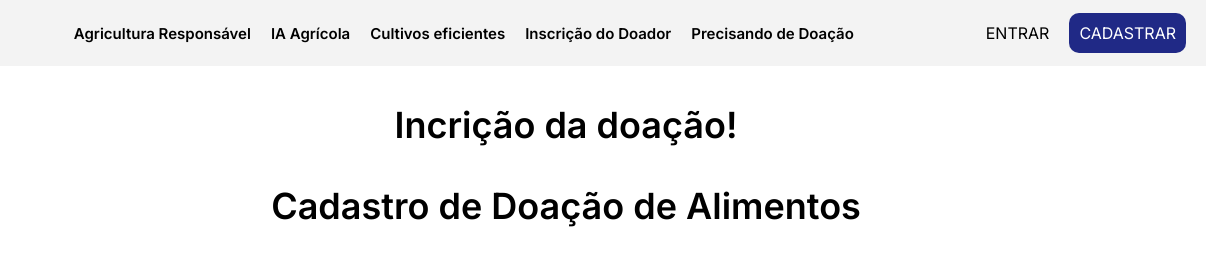
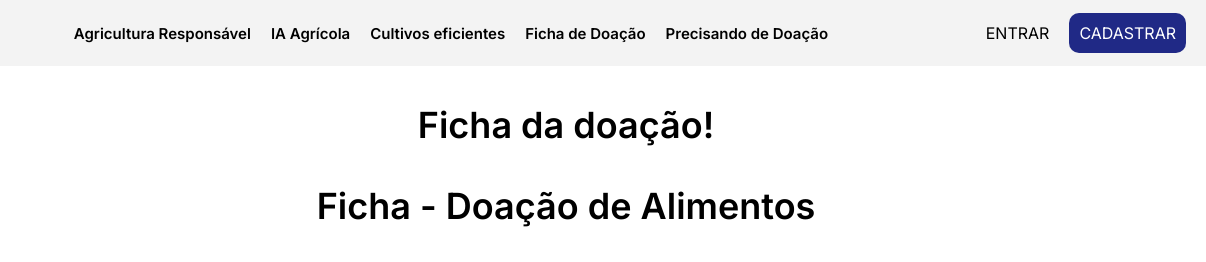
Before and after one commit to guinaoki/GS, a plain HTML site: page doador.html in a window 1280 px wide. Shown: the top 262 px of the page, 74-1280 px from the left. Drawn offline with Linux system fonts and the light colour scheme.

Commit message:
Alteração no formulário

```diff
--- a/doador.html
+++ b/doador.html
@@ -22,7 +22,7 @@
             <li><a href="agricultura.html">Agricultura Responsável</a></li>
             <li><a href="agricola.html">IA Agrícola</a></li>
             <li><a href="cultivos.html">Cultivos eficientes</a></li>
-            <li><a href="doador.html">Inscrição do Doador</a></li>
+            <li><a href="doador.html">Ficha de Doação</a></li>
             <li><a href="pdoacao.html">Precisando de Doação</a></li>
         </ul>
     </nav>
@@ -34,10 +34,10 @@
   </header>
   <div id="inscricacao-doa">
 
-    <h1>Incrição da doação!</h1>
+    <h1>Ficha da doação!</h1>
 
     <main>
-      <h1>Cadastro de Doação de Alimentos</h1>
+      <h1>Ficha - Doação de Alimentos</h1>
       <form id="inscri-doa">
         <label for="nome">Nome:</label>
         <input type="text" id="nome" name="nome" required>
@@ -51,6 +51,7 @@
         <label for="alimento">Alimento a ser doado:</label>
         <input type="text" id="alimento" name="alimento" required>
 
+
         <input type="submit" value="Cadastrar">
       </form>
     </main>
```
